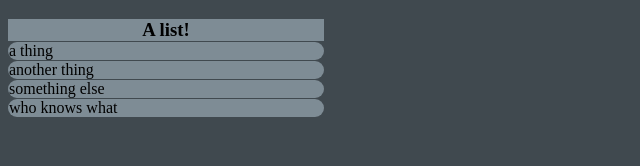
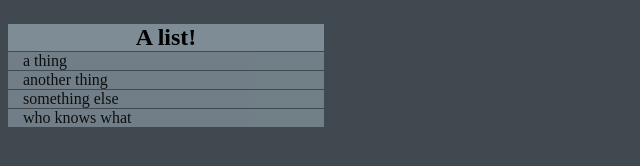
Before and after one commit to mgriffeth/todoList, a website: page app/index.html in a window 1280 px wide. Shown: the whole page, without its empty margins (0-640 px from the left). Drawn offline with nearby package versions, Linux system fonts and the light colour scheme.

Commit message:
ready to test

```diff
--- a/app/index.html
+++ b/app/index.html
@@ -16,10 +16,10 @@
         <div class="list_container">
           <h3 class="list_name">A list!</h3>
           <ul class="list_items">
-            <li>a thing</li>
-            <li>another thing</li>
-            <li>something else</li>
-            <li>who knows what</li>
+            <li class="item">a thing</li>
+            <li class="item">another thing</li>
+            <li class="item">something else</li>
+            <li class="item">who knows what</li>
           </ul>
         </div>
     </div>
--- a/app/styles/main.scss
+++ b/app/styles/main.scss
@@ -16,6 +16,9 @@ body{
     text-align:center;
     background-color:HSLA(203, 10%, 54%, 1);
     margin-bottom:1px;
+    font-size:24px;
+    //border-radius:10px;
+
   }
   ul{
     padding:0;
@@ -25,8 +28,13 @@ body{
       background-color:HSLA(203, 10%, 54%, 1);
       margin-top:1px;
       margin-bottom:1px;
-      border-radius:10px;
-      padding-left:1px;
+      //border-radius:10px;
+      padding-left:15px;
+      opacity:.8;
+      &:hover{
+        opacity:1;
+      }
+
 
     }
   }
```
Also changed, not shown: test/index.html (added, +26 -0 lines), app/style/main.css (added), app/styles/main.css, 2 other files.
